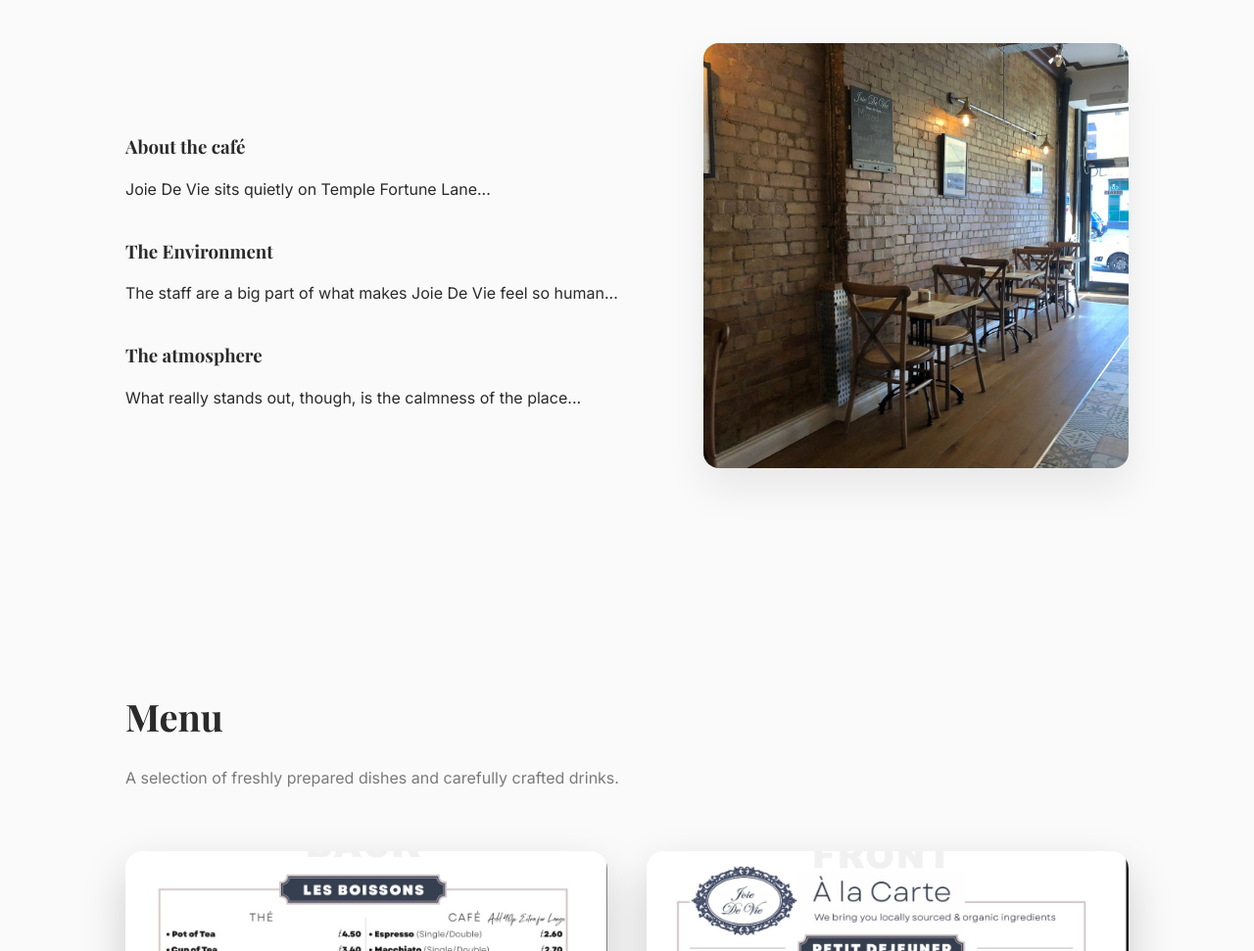
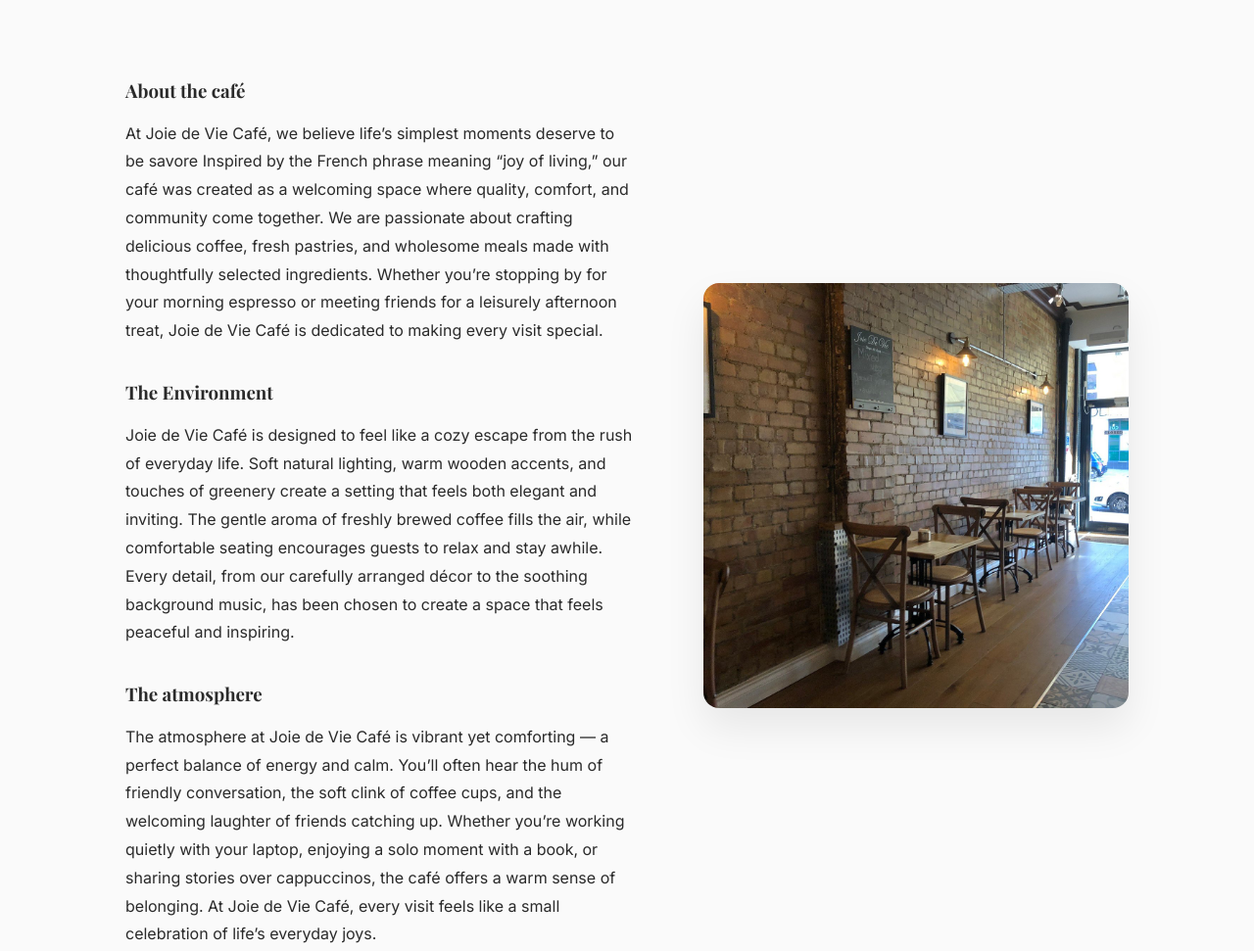
Before and after one commit to adamkent32/JoieDeVieCafe5, a plain HTML site: page index.html in a window 1280 px wide. Shown: the part 1040-2011 px from the top of the page at 98% size. Drawn offline with nearby package versions, Linux system fonts and the light colour scheme.

```diff
--- a/index.html
+++ b/index.html
@@ -312,13 +312,29 @@
   <div class="about-grid">
     <div class="about-text">
       <h3>About the café</h3>
-      <p>Joie De Vie sits quietly on Temple Fortune Lane...</p>
+      <p>At Joie de Vie Café, we believe life’s simplest moments deserve to be savore
+        Inspired by the French phrase meaning “joy of living,” our café was created as
+        a welcoming space where quality, comfort, and community come together. We are
+        passionate about crafting delicious coffee, fresh pastries, and wholesome meals
+        made with thoughtfully selected ingredients. Whether you’re stopping by for
+        your morning espresso or meeting friends for a leisurely afternoon treat, Joie
+        de Vie Café is dedicated to making every visit special.</p>
 
       <h3>The Environment</h3>
-      <p>The staff are a big part of what makes Joie De Vie feel so human...</p>
+      <p>Joie de Vie Café is designed to feel like a cozy escape from the rush of everyday
+        life. Soft natural lighting, warm wooden accents, and touches of greenery create a
+        setting that feels both elegant and inviting. The gentle aroma of freshly brewed
+        coffee fills the air, while comfortable seating encourages guests to relax and stay
+        awhile. Every detail, from our carefully arranged décor to the soothing background
+        music, has been chosen to create a space that feels peaceful and inspiring.</p>
 
       <h3>The atmosphere</h3>
-      <p>What really stands out, though, is the calmness of the place...</p>
+      <p>The atmosphere at Joie de Vie Café is vibrant yet comforting — a perfect balance of
+        energy and calm. You’ll often hear the hum of friendly conversation, the soft clink
+        of coffee cups, and the welcoming laughter of friends catching up. Whether you’re
+        working quietly with your laptop, enjoying a solo moment with a book, or sharing
+        stories over cappuccinos, the café offers a warm sense of belonging. At Joie de
+        Vie Café, every visit feels like a small celebration of life’s everyday joys.</p>
     </div>
     <img src="Images/Interior.jpg">
   </div>
@@ -394,4 +410,5 @@
 </script>
 
 </body>
+
 </html>
```
